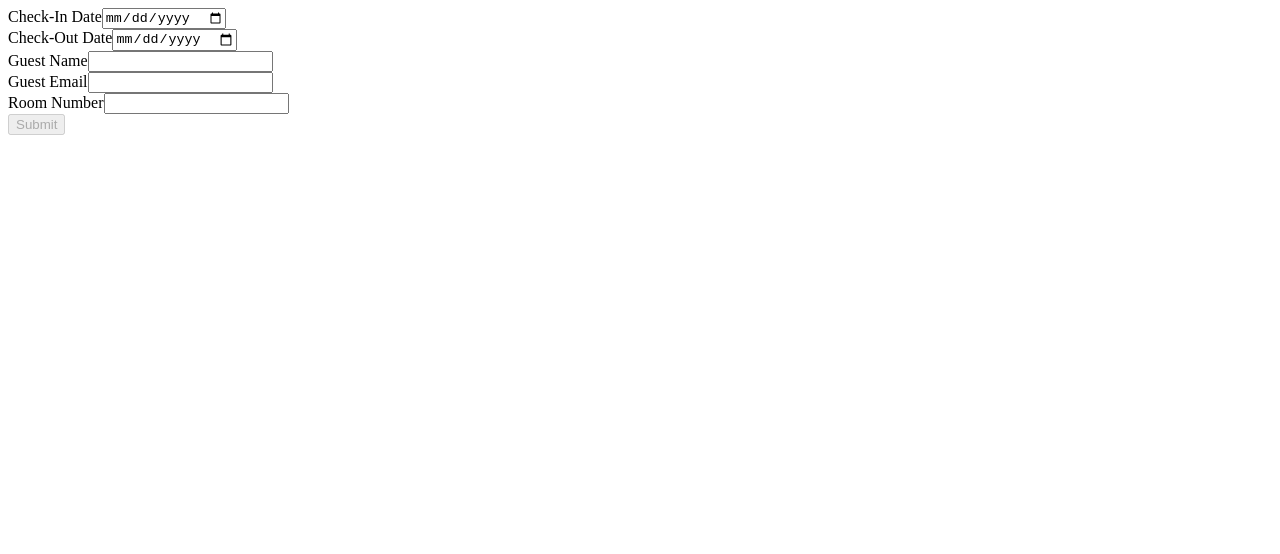
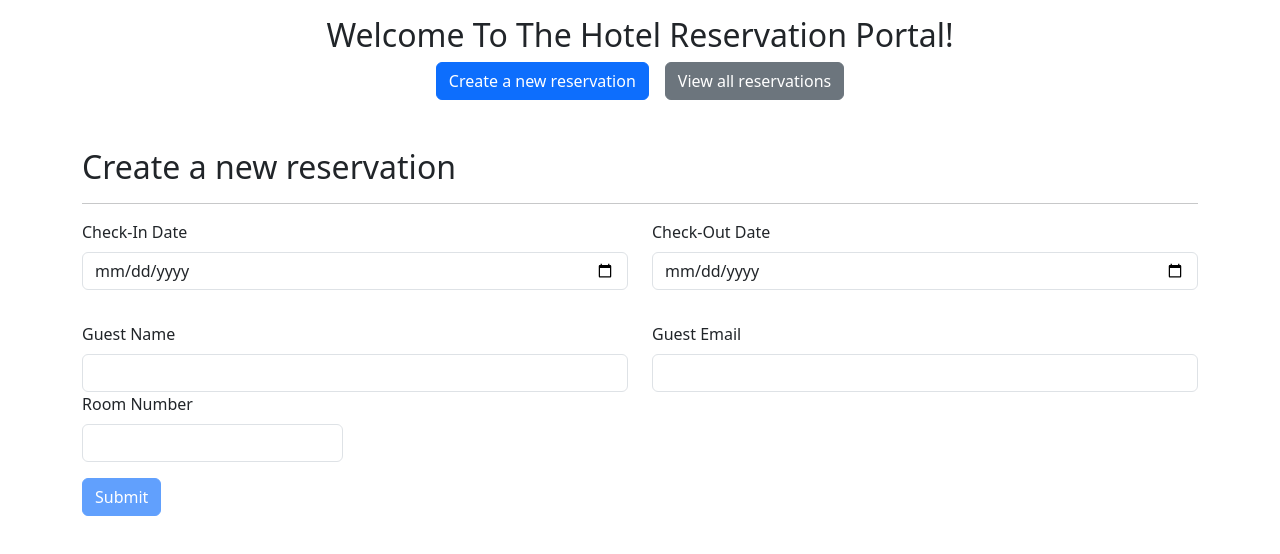
Before and after one commit to ChristopherAllen777/hotel-app, an Angular app: page /new in a window 1280 px wide. Shown: the top 554 px of the page. Built offline with nearby package versions, Linux system fonts and the light colour scheme.

Commit message:
add styling

```diff
--- a/package.json
+++ b/package.json
@@ -18,6 +18,7 @@
     "@angular/platform-browser": "^16.1.0",
     "@angular/platform-browser-dynamic": "^16.1.0",
     "@angular/router": "^16.1.0",
+    "bootstrap": "5.3",
     "rxjs": "~7.8.0",
     "tslib": "^2.3.0",
     "zone.js": "~0.13.0"
--- a/src/app/app.component.html
+++ b/src/app/app.component.html
@@ -1 +1,3 @@
-<router-outlet></router-outlet>
+<div class="container">
+    <router-outlet></router-outlet>
+</div>
--- a/src/app/home/home.component.html
+++ b/src/app/home/home.component.html
@@ -1,5 +1,5 @@
-<div>
+<div class="text-center mt-3 mb-3">
     <h2>Welcome To The Hotel Reservation Portal!</h2>
-    <button [routerLink]="['/new']">Create a new reservation</button>
-    <button [routerLink]="['/list']">View all reservations</button>
+    <button class="btn btn-primary mx-2" [routerLink]="['/new']">Create a new reservation</button>
+    <button class="btn btn-secondary mx-2" [routerLink]="['/list']">View all reservations</button>
 </div>
--- a/src/app/home/home.module.ts
+++ b/src/app/home/home.module.ts
@@ -11,6 +11,9 @@
   imports: [
     CommonModule,
     RouterModule
+  ],
+  exports: [
+    HomeComponent
   ]
 })
 export class HomeModule { }
--- a/src/app/reservation-form/reservation-form.component.html
+++ b/src/app/reservation-form/reservation-form.component.html
@@ -1,40 +1,54 @@
+<app-home></app-home>
+<h2 class="mt-5 mb-3">Create a new reservation</h2>
+<hr>
 <form [formGroup]="reservationForm" (ngSubmit)="onSubmit()">
 
-    <div>
-        <label>Check-In Date</label>
-        <input type="date" formControlName="checkInDate">
-        <div *ngIf="reservationForm.get('checkInDate')?.invalid && reservationForm.get('checkInDate')?.touched">
-            Check In Date is required
+    <div class="row mb-3">
+        <div class="col">
+            <div class="mb-3">
+                <label class="form-label">Check-In Date</label>
+                <input class="form-control" type="date" formControlName="checkInDate">
+                <small class="text-danger" *ngIf="reservationForm.get('checkInDate')?.invalid && reservationForm.get('checkInDate')?.touched">
+                    Check In Date is required
+                </small>
+            </div>
         </div>
-    </div>
-    <div>
-        <label>Check-Out Date</label>
-        <input type="date" formControlName="checkOutDate">
-        <div *ngIf="reservationForm.get('checkOutDate')?.invalid && reservationForm.get('checkOutDate')?.touched">
-            Check Out Date is required
-        </div>
-    </div>
-    <div>
-        <label>Guest Name</label>
-        <input type="text" formControlName="guestName">
-        <div *ngIf="reservationForm.get('guestName')?.invalid && reservationForm.get('guestName')?.touched">
-            Guest Name is required
-        </div>
-    </div>
-    <div>
-        <label>Guest Email</label>
-        <input type="email" formControlName="guestEmail">
-        <div *ngIf="reservationForm.get('guestEmail')?.invalid && reservationForm.get('guestEmail')?.touched">
-            Guest Email is required
-        </div>
-    </div>
-    <div>
-        <label>Room Number</label>
-        <input type="number" formControlName="roomNumber">
-        <div *ngIf="reservationForm.get('roomNumber')?.invalid && reservationForm.get('roomNumber')?.touched">
-            Room Number is required
+        <div class="col">
+            <div class="mb-3">
+                <label class="form-label">Check-Out Date</label>
+                <input class="form-control" type="date" formControlName="checkOutDate">
+                <small class="text-danger" *ngIf="reservationForm.get('checkOutDate')?.invalid && reservationForm.get('checkOutDate')?.touched">
+                    Check Out Date is required
+                </small>
+            </div>
         </div>
     </div>
 
-    <button type="submit" [disabled]="reservationForm.invalid">Submit</button>
+    <div class="row">
+        <div class="col">
+            <label class="form-label">Guest Name</label>
+            <input class="form-control" type="text" formControlName="guestName">
+            <small class="text-danger" *ngIf="reservationForm.get('guestName')?.invalid && reservationForm.get('guestName')?.touched">
+                Guest Name is required
+            </small>
+        </div>
+        <div class="col">
+            <label class="form-label">Guest Email</label>
+            <input class="form-control" type="email" formControlName="guestEmail">
+            <small class="text-danger" *ngIf="reservationForm.get('guestEmail')?.invalid && reservationForm.get('guestEmail')?.touched">
+                Guest Email is required
+            </small>
+        </div>
+    </div>
+    <div class="row mb-3">
+        <div class="col-3">
+            <label class="form-label">Room Number</label>
+            <input class="form-control" type="number" formControlName="roomNumber">
+            <small class="text-danger" *ngIf="reservationForm.get('roomNumber')?.invalid && reservationForm.get('roomNumber')?.touched">
+                Room Number is required
+            </small>
+        </div>
+    </div>
+    <button class="btn btn-primary" type="submit" [disabled]="reservationForm.invalid">Submit</button>
+
 </form>
--- a/src/app/reservation-list/reservation-list.component.html
+++ b/src/app/reservation-list/reservation-list.component.html
@@ -1,15 +1,34 @@
-<h2>Reservation List</h2>
+<app-home></app-home>
+<h3>Reservation List</h3>
+
+<table class="table table-striped">
+    <thead>
+        <tr>
+            <th>Guest</th>
+            <th>Email</th>
+            <th>Room Number</th>
+            <th>Check-In</th>
+            <th>Check-Out</th>
+            <th>Actions</th>
+        </tr>
+    </thead>
+    <tbody>
+        <tr *ngFor="let reservation of reservations">
+            <td>{{reservation.guestName}} </td>
+            <td>{{reservation.guestEmail}}</td>
+            <td>{{reservation.roomNumber}}</td>
+            <td>{{reservation.checkInDate}}</td>
+            <td>{{reservation.checkOutDate}}</td>
+            <td>
+                <button class="btn btn-sm btn-danger mx-2" (click)="deleteReservation(reservation.id)">Delete</button>
+                <button class="btn btn-sm btn-secondary mx-2"[routerLink]="['/edit', reservation.id]">Edit</button>
+            </td>
+        </tr>
+    </tbody>
+</table>
 
 <ul *ngIf="reservations.length; else noReservation">
-    <li *ngFor="let reservation of reservations">
-        Guest: {{reservation.guestName}} <br>
-        Email: {{reservation.guestEmail}} <br>
-        Room: {{reservation.roomNumber}} <br>
-        Check-In: {{reservation.checkInDate}} <br>
-        Check-Out: {{reservation.checkOutDate}} <br>
-        <button (click)="deleteReservation(reservation.id)">Delete</button>
-        <button [routerLink]="['/edit', reservation.id]">Edit</button>
-    </li>
+
 </ul>
 
 <ng-template #noReservation>
--- a/src/app/reservation/reservation.module.ts
+++ b/src/app/reservation/reservation.module.ts
@@ -4,6 +4,7 @@
 import { ReservationListComponent } from '../reservation-list/reservation-list.component';
 import { FormsModule, ReactiveFormsModule } from '@angular/forms';
 import { RouterModule } from '@angular/router';
+import { HomeModule } from '../home/home.module';
 
 
 @NgModule({
@@ -15,7 +16,8 @@
     CommonModule,
     FormsModule,
     ReactiveFormsModule,
-    RouterModule
+    RouterModule,
+    HomeModule
   ]
 })
 export class ReservationModule { }
--- a/src/styles.css
+++ b/src/styles.css
@@ -1 +1,2 @@
 /* You can add global styles to this file, and also import other style files */
+@import "~bootstrap/dist/css/bootstrap.min.css"
```
Also changed, not shown: 1 other file (tests, documents, lock files or other folders).
